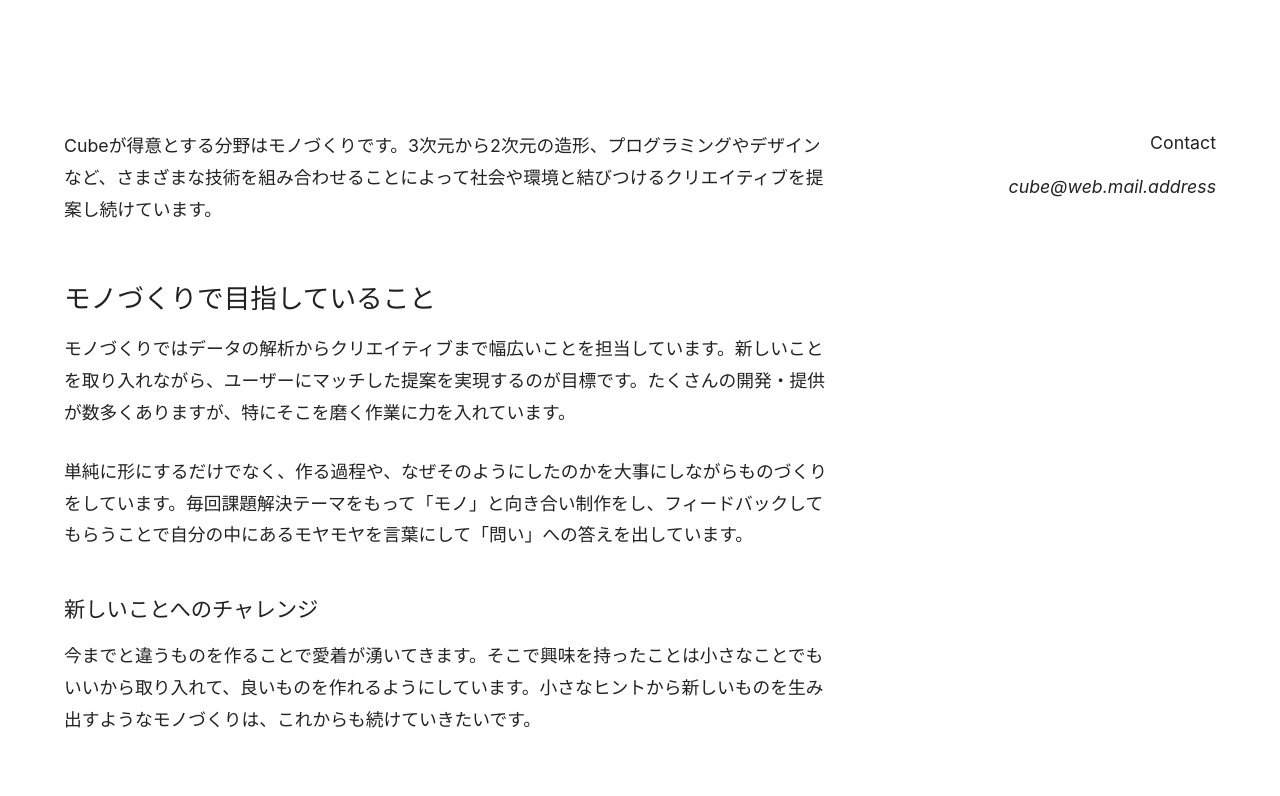
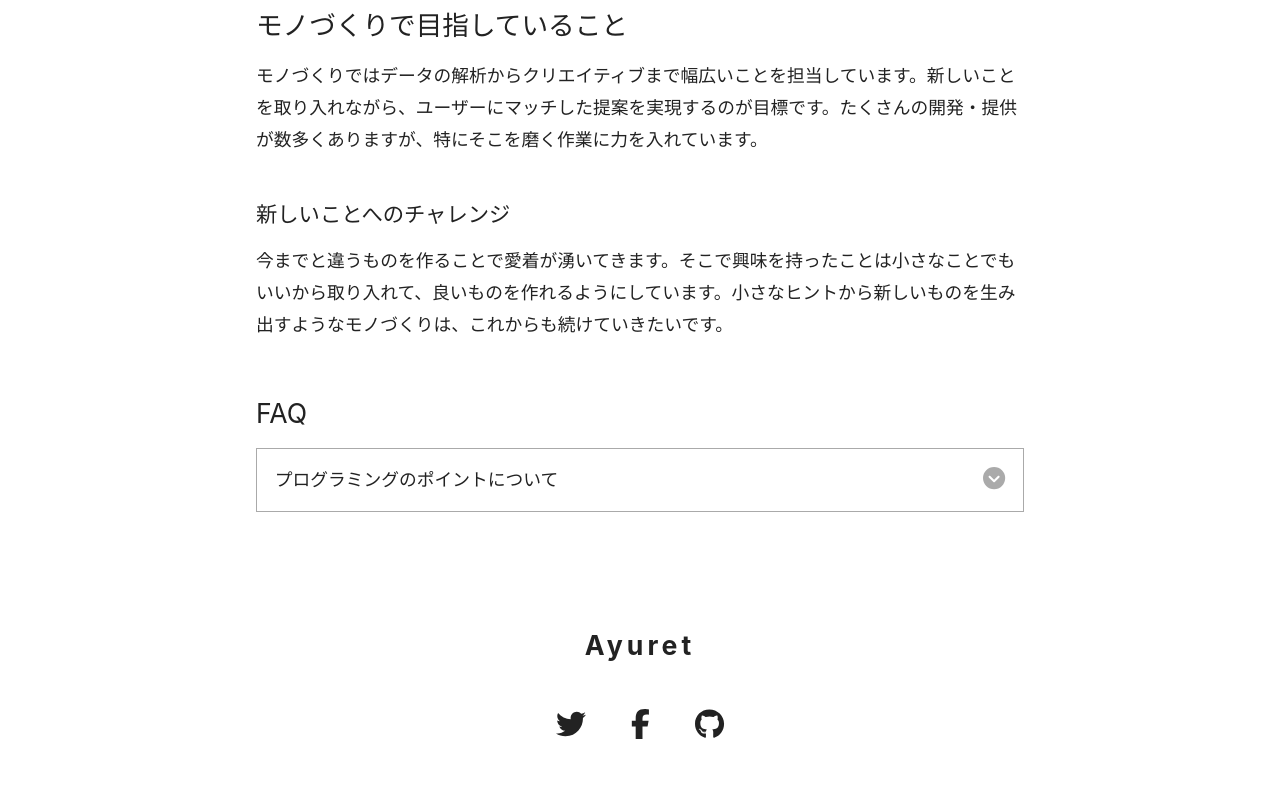
Before and after one commit to kazuki714/magia-blog, a Next.js app: page /about in a window 1280 px wide. Shown: the part 1100-1896 px from the top of the page. Built offline with nearby package versions, Linux system fonts and the light colour scheme.

Commit message:
[Modify]Aboutページ

```diff
--- a/pages/about.jsx
+++ b/pages/about.jsx
@@ -29,9 +29,6 @@ export default function About() {
           priority
         />
       </figure>
-
-      <TwoColumn>
-        <TwoColumnMain>
       <PostBody>
         <p>
             Cubeが得意とする分野はモノづくりです。3次元から2次元の造形、プログラミングやデザインなど、さまざまな技術を組み合わせることによって社会や環境と結びつけるクリエイティブを提案し続けています。
@@ -39,9 +36,6 @@ export default function About() {
           <h2>モノづくりで目指していること</h2>
           <p>
             モノづくりではデータの解析からクリエイティブまで幅広いことを担当しています。新しいことを取り入れながら、ユーザーにマッチした提案を実現するのが目標です。たくさんの開発・提供が数多くありますが、特にそこを磨く作業に力を入れています。
-            </p>
-            <p>
-              単純に形にするだけでなく、作る過程や、なぜそのようにしたのかを大事にしながらものづくりをしています。毎回課題解決テーマをもって「モノ」と向き合い制作をし、フィードバックしてもらうことで自分の中にあるモヤモヤを言葉にして「問い」への答えを出しています。
           </p>
           <h3>新しいことへのチャレンジ</h3>
           <p>
@@ -55,12 +49,6 @@ export default function About() {
             </p>
           </Accordion>
         </PostBody>
-        </TwoColumnMain>
-
-        <TwoColumnSidebar>
-          <Contact />
-        </TwoColumnSidebar>
-      </TwoColumn>
     </Container>
   )
 }
--- a/styles/container.module.css
+++ b/styles/container.module.css
@@ -1,5 +1,5 @@
 .default {
-  width: 92%;
+  width: 60%;
   max-width: 1152px;
   margin: 0 auto;
 }
```
Lines whose indentation alone changed are shown as unchanged.
